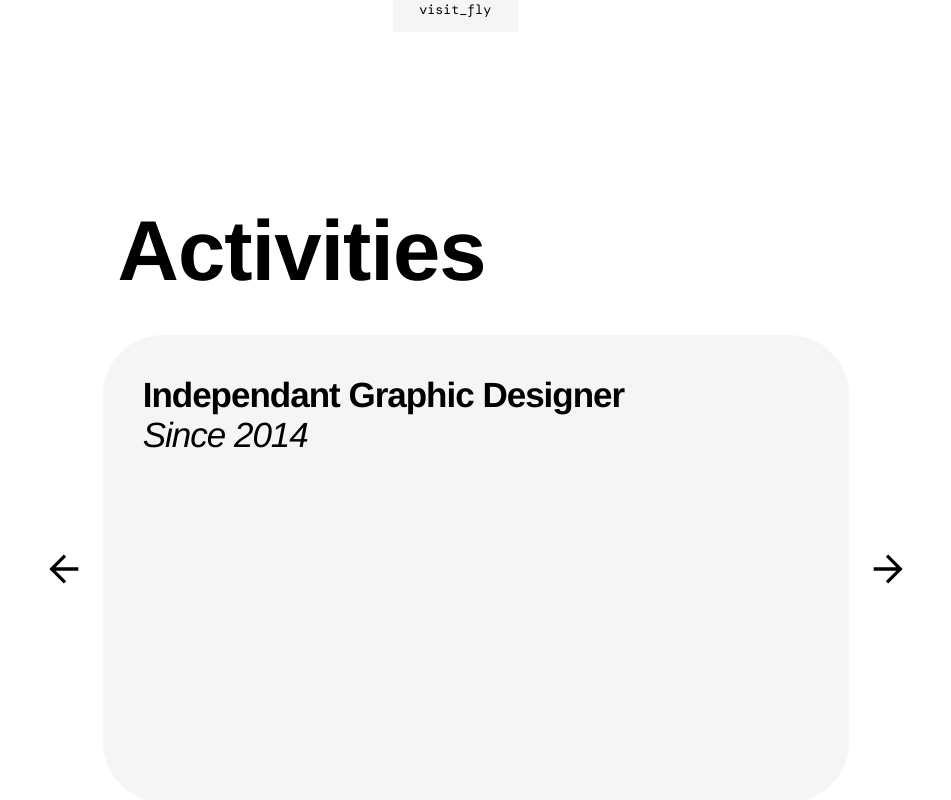
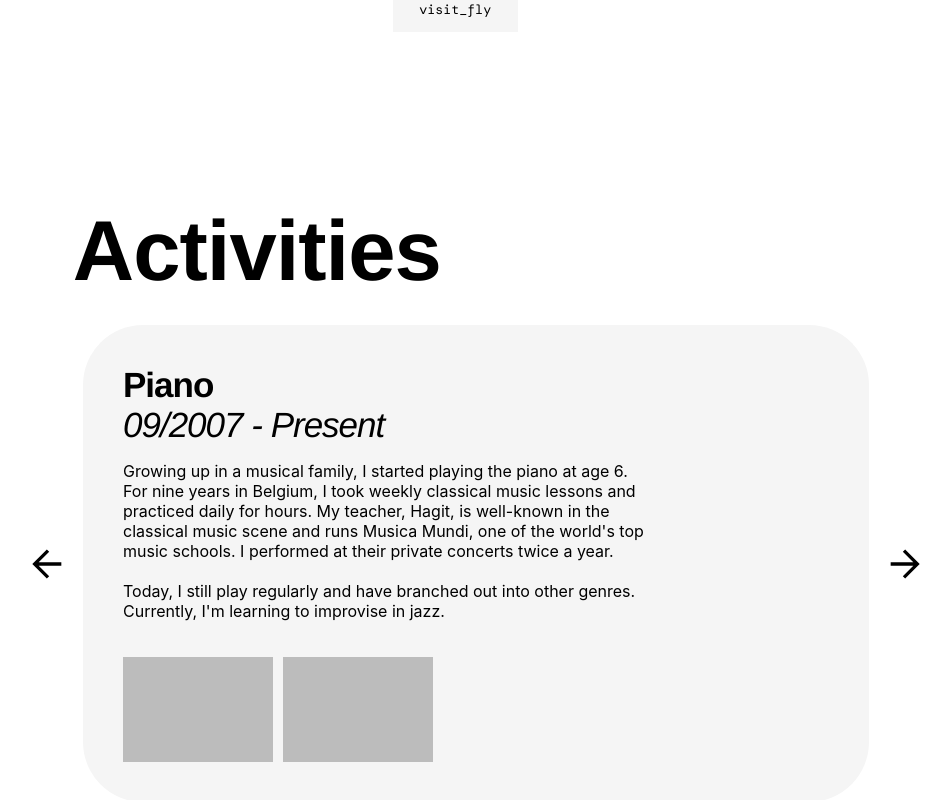
Before and after one commit to danyhersco/digital-resume, a React (Create React App) app: page / in a window 1280 px wide. Shown: the part 3068-3868 px from the top of the page, without its empty margins (164-1115 px from the left). Built offline with nearby package versions, Linux system fonts and the light colour scheme.

Commit message:
Added activities data + layout for activity item

```diff
--- a/src/components/activities/Activities.css
+++ b/src/components/activities/Activities.css
@@ -11,9 +11,11 @@
   left: 50%;
   transform: translate(-50%, -55%);
 
-  display: grid;
-  grid-template-rows: 1fr 3.5fr;
-  grid-template-columns: 1fr 10fr 1fr;
+  display: flex;
+  flex-direction: column;
+  justify-content: right;
+  align-items: left;
+  gap: 25px;
 }
 
 .activities-h1 {
@@ -21,27 +23,38 @@
   margin: 0px;
   font-size: 85px;
   letter-spacing: -1px;
-  margin-left: 10%;
-  grid-row: 1;
-  grid-column: 1 / 4;
+  margin-left: 5%;
 }
 
-.left-arrow-zone {
+.activities-carousel {
+  width: 100%;
+  height: 100%;
+  display: flex;
+  flex-direction: row;
+  gap: 15px;
+}
+
+.arrow-zone {
   display: flex;
   align-items: center;
   justify-content: center;
+  width: 15%;
+  border-radius: 100px;
+  transition: background-color 0.2s ease;
+}
+
+.arrow-zone:hover {
+  background-color: #F5F5F5;
 }
 
 .activities-item {
   background-color: #F5F5F5;
   border-radius: 60px;
   padding: 40px;
-}
 
-.right-arrow-zone {
   display: flex;
-  align-items: center;
-  justify-content: center;
+  flex-direction: column;
+  overflow: hidden;
 }
 
 img {
@@ -64,3 +77,27 @@ img {
   font-weight: 300;
   font-style: italic;
 }
+
+.activity-description {
+  width: 75%;
+}
+
+.activity-gallery {
+  height: 100%;
+  overflow-x: auto;
+  overflow-y: hidden;
+  white-space: nowrap;
+  padding-top: 20px;
+}
+
+.gallery-element {
+  background-color: #bcbcbc;
+  height: 100%;
+  width: 150px;
+  margin-right: 10px;
+  display: inline-block;
+}
+
+.activity-gallery::-webkit-scrollbar {
+  display: none;
+}
--- a/src/components/activities/Activities.tsx
+++ b/src/components/activities/Activities.tsx
@@ -2,22 +2,49 @@ import React from 'react';
 import ArrowLeft from "../../images/arrow_left.svg";
 import ArrowRight from "../../images/arrow_right.svg";
 import "./Activities.css";
+import activitiesDataMapping from './ActivitiesData';
+
+const Activities: React.FC = () => {
+  const activitiesData = activitiesDataMapping["Piano"]
+
+  const formatDescription = (description: string) => {
+    return description.split('\n').map((line, index) => (
+      <span key={index}>
+        {line}
+        <br />
+      </span>
+    ));
+  };
 
 
-const Activities: React.FC = () => {
   return (
     <div className="activities-section">
       <div className="activities-zone">
         <h1 className="activities-h1">Activities</h1>
-        <div className="left-arrow-zone">
-          <img src={ArrowLeft} alt="Left Arrow" />
-        </div>
-        <div className="activities-item">
-          <h2 className="activity-title">Independant Graphic Designer</h2>
-          <h2 className="activity-span">Since 2014</h2>
-        </div>
-        <div className="right-arrow-zone">
-          <img src={ArrowRight} alt="Right Arrow"/>
+        <div className="activities-carousel">
+
+          <div className="arrow-zone">
+            <img src={ArrowLeft} alt="Left Arrow"/>
+          </div>
+
+          <div className="activities-item">
+            <h2 className="activity-title">{activitiesData.activity}</h2>
+            <h2 className="activity-span">
+              {activitiesData.startDate} - {activitiesData.endDate}
+            </h2>
+            <p className="activity-description">
+              {formatDescription(activitiesData.description)}
+            </p>
+            <div className="activity-gallery">
+              <div className="gallery-element"></div>
+              <div className="gallery-element"></div>
+            </div>
+          </div>
+
+          <div className="arrow-zone">
+            <img src={ArrowRight} alt="Right Arrow"/>
+          </div>
+
         </div>
       </div>
     </div>
--- /dev/null
+++ b/src/components/activities/ActivitiesData.ts
@@ -0,0 +1,26 @@
+export { };
+
+interface ActivitiesData {
+  activity: string;
+  startDate: string;
+  endDate: string;
+  description: string;
+  gallery: string[];
+}
+
+const activitiesDataMapping: Record<string, ActivitiesData> = {
+  Piano: {
+    activity: "Piano",
+    startDate: "09/2007",
+    endDate: "Present",
+    description: "Growing up in a musical family, I started playing the piano at age 6. For nine " +
+    "years in Belgium, I took weekly classical music lessons and practiced daily for hours. My " +
+    "teacher, Hagit, is well-known in the classical music scene and runs Musica Mundi, one of " +
+    "the world's top music schools. I performed at their private concerts twice a year.\n\n" +
+    "Today, I still play regularly and have branched out into other genres. Currently, I'm " +
+    "learning to improvise in jazz.",
+    gallery: ["link 1", "link 2", "link 3"],
+  }
+}
+
+export default activitiesDataMapping;
```
Also changed, not shown: src/components/overview/Overview.css (+0 -16 lines).
